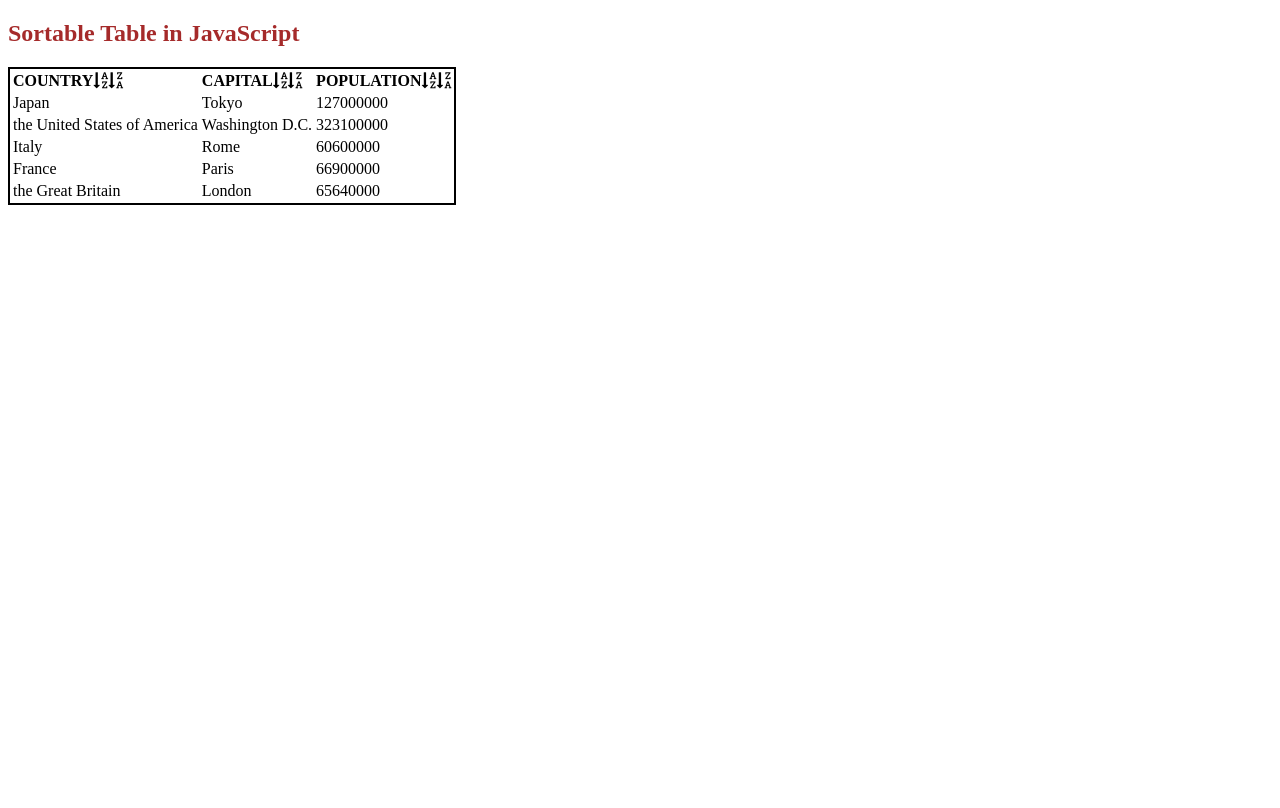
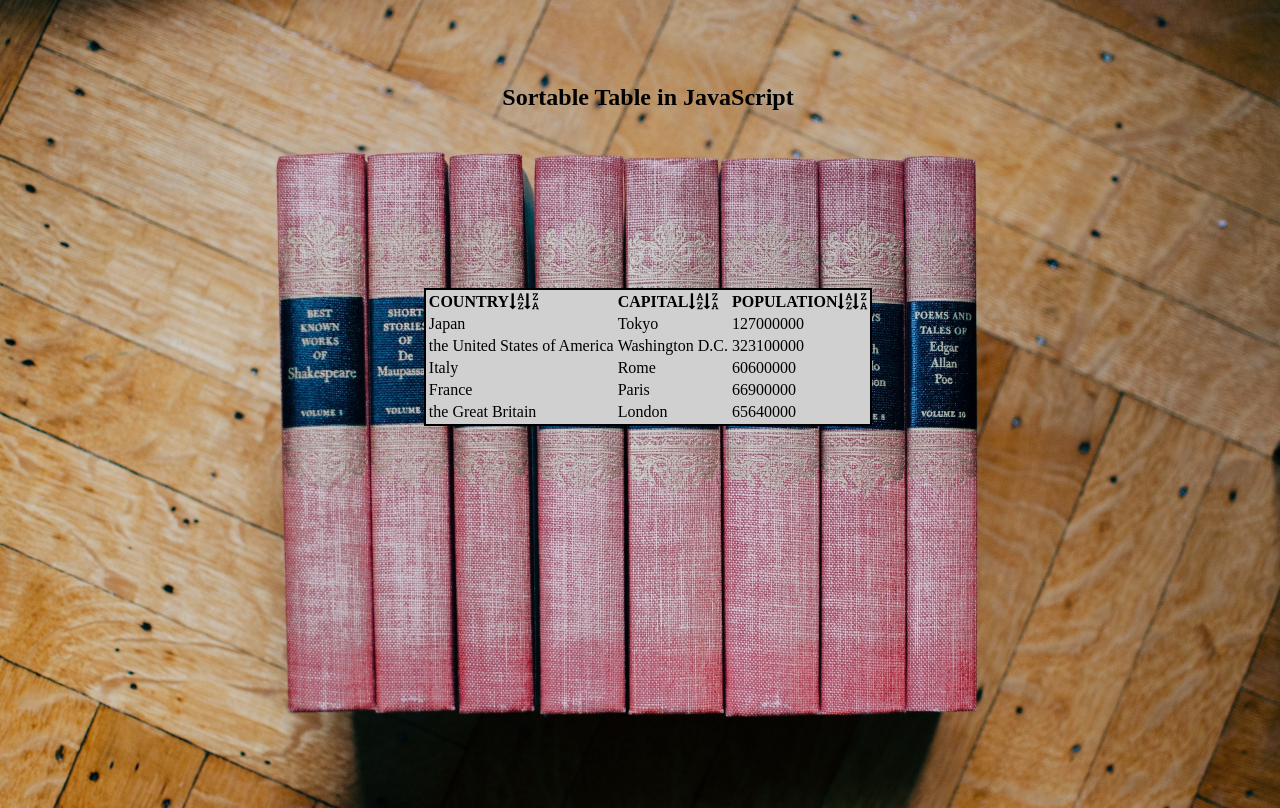
Before and after one commit to ishidas/sortable_table, a plain HTML site: page index.html in a window 1280 px wide. Drawn offline with Linux system fonts and the light colour scheme.

Commit message:
added styling and done

```diff
--- a/style.css
+++ b/style.css
@@ -1,14 +1,37 @@
 /**
   Basic style for html
 **/
+body, html {
+  height: 100%;
+}
 .tableHeader {
   font-weight: bold;
 }
 
 table {
+  margin: 0 auto;
   border: 2px solid black;
+  background: #d0d0d0;
 }
 
 h2 {
-  color: brown;
+  display: inline-block;
+  position: fixed;
+  width: 100%;
+  top: 8%;
+  text-align: center;
 }
+
+body {
+  height: 100%;
+  background-repeat: no-repeat;
+  background-image: url(./kelly-sikkema-172068.jpg);
+  background-position: center;
+  background-size: cover;
+}
+
+.tableContainer {
+  position: absolute;
+  width: 100%;
+  top: 36%;
+}
```
Also changed, not shown: kelly-sikkema-172068.jpg (added).
